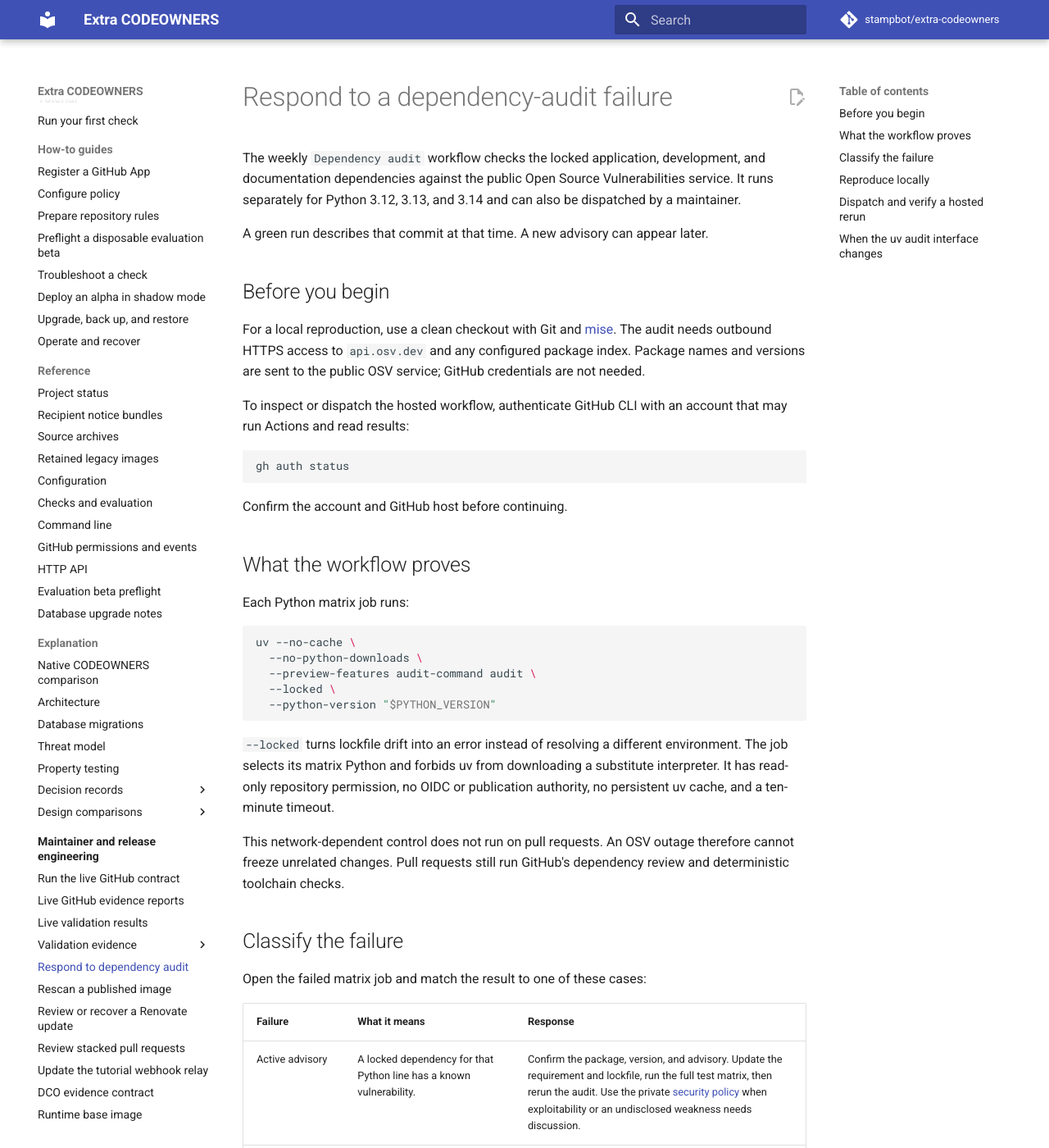
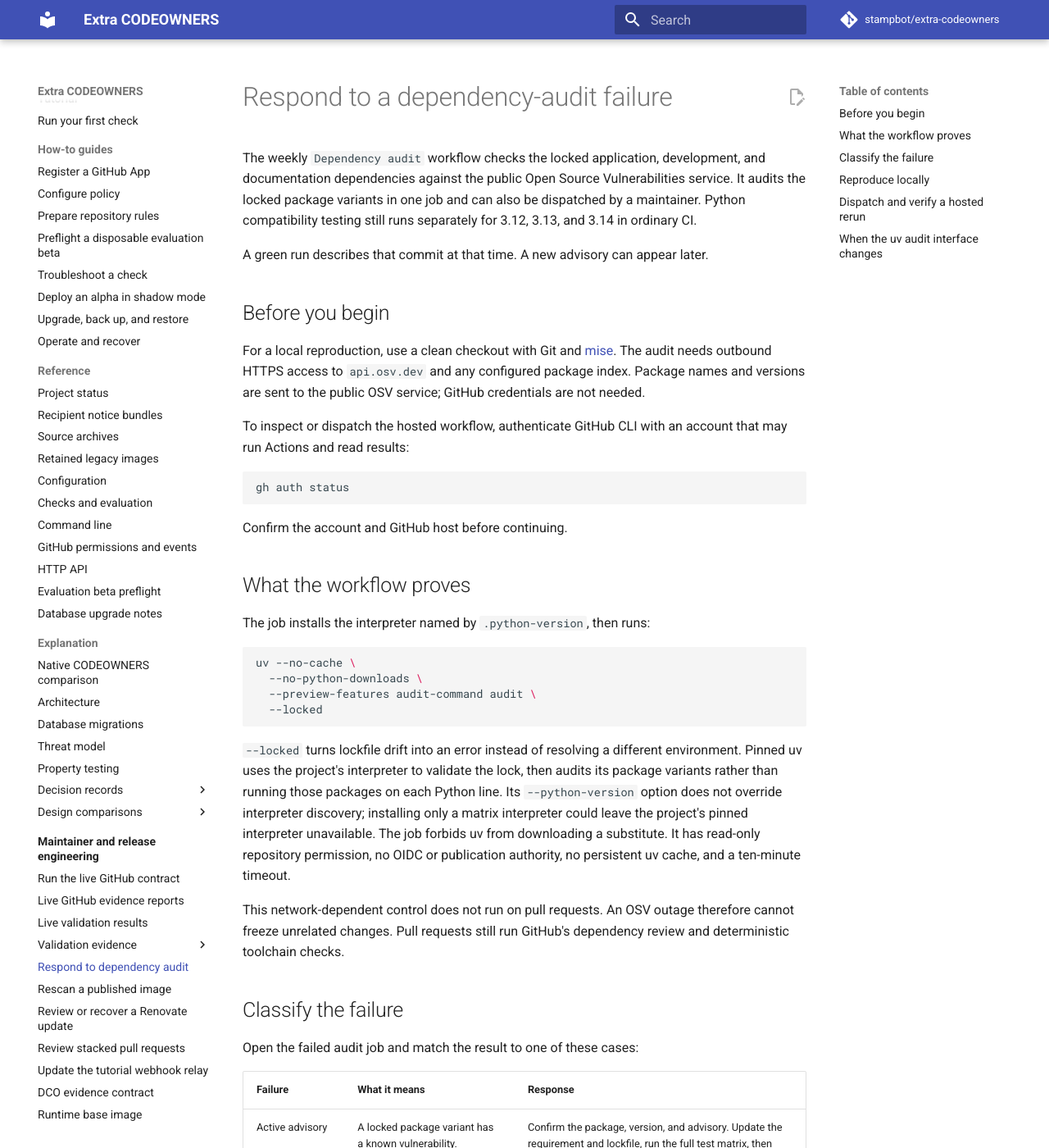
Before and after one commit to stampbot/extra-codeowners, an MkDocs documentation site: the page built from docs/how-to/respond-to-dependency-audit.md, in a window 1280 px wide and 1400 px high. Shown: the whole window at 82% size. Built offline with MkDocs 1.6.1 and Material for MkDocs 9.7.7, drawn with Linux system fonts in a browser that asks for light colours; comment, search, counter and statistics services are not loaded; some of the changed text lies outside the part shown.

Commit message:
fix: audit the full lock with the pinned project interpreter (#281)
Signed-off-by: Danny Sauer <github@dannysauer.com>

````diff
--- a/docs/how-to/respond-to-dependency-audit.md
+++ b/docs/how-to/respond-to-dependency-audit.md
@@ -2,8 +2,9 @@
 
 The weekly `Dependency audit` workflow checks the locked application,
 development, and documentation dependencies against the public Open Source
-Vulnerabilities service. It runs separately for Python 3.12, 3.13, and 3.14 and
-can also be dispatched by a maintainer.
+Vulnerabilities service. It audits the locked package variants in one job and
+can also be dispatched by a maintainer. Python compatibility testing still
+runs separately for 3.12, 3.13, and 3.14 in ordinary CI.
 
 A green run describes that commit at that time. A new advisory can appear
 later.
@@ -27,19 +28,22 @@ Confirm the account and GitHub host before continuing.
 
 ## What the workflow proves
 
-Each Python matrix job runs:
+The job installs the interpreter named by `.python-version`, then runs:
 
 ```bash
 uv --no-cache \
   --no-python-downloads \
   --preview-features audit-command audit \
-  --locked \
-  --python-version "$PYTHON_VERSION"
+  --locked
 ```
 
 `--locked` turns lockfile drift into an error instead of resolving a different
-environment. The job selects its matrix Python and forbids uv from downloading
-a substitute interpreter. It has read-only repository permission, no OIDC or
+environment. Pinned uv uses the project's interpreter to validate the lock,
+then audits its package variants rather than running those packages on each
+Python line. Its `--python-version` option does not override interpreter
+discovery; installing only a matrix interpreter could leave the project's
+pinned interpreter unavailable. The job forbids uv from downloading
+a substitute. It has read-only repository permission, no OIDC or
 publication authority, no persistent uv cache, and a ten-minute timeout.
 
 This network-dependent control does not run on pull requests. An OSV outage
@@ -48,14 +52,15 @@ dependency review and deterministic toolchain checks.
 
 ## Classify the failure
 
-Open the failed matrix job and match the result to one of these cases:
+Open the failed audit job and match the result to one of these cases:
 
 | Failure | What it means | Response |
 | --- | --- | --- |
-| Active advisory | A locked dependency for that Python line has a known vulnerability. | Confirm the package, version, and advisory. Update the requirement and lockfile, run the full test matrix, then rerun the audit. Use the private [security policy](https://github.com/stampbot/extra-codeowners/security/policy) when exploitability or an undisclosed weakness needs discussion. |
+| Active advisory | A locked package variant has a known vulnerability. | Confirm the package, version, and advisory. Update the requirement and lockfile, run the full test matrix, then rerun the audit. Use the private [security policy](https://github.com/stampbot/extra-codeowners/security/policy) when exploitability or an undisclosed weakness needs discussion. |
 | Withdrawn or adverse release | A locked version is no longer acceptable upstream—for example, an index quarantined or withdrew it. | Treat the event as a supply-chain incident. Verify the upstream project and index record, select a reviewed replacement, regenerate the lockfile, and rerun tests and audit. Do not restore an unknown file from local cache. |
 | OSV or network failure | The job did not obtain a complete answer. | Check service status and runner networking, then rerun the same commit. If the outage continues, record evidence from an independent advisory source and leave the failed run visible. Do not add an ignore to hide an outage. |
-| Lockfile or resolution mismatch | `uv.lock` does not describe the checked-out project for that Python line. | Reproduce with the pinned uv version, change project metadata and lockfile together, and run all supported Python tests. |
+| Lockfile or resolution mismatch | `uv.lock` does not describe the checked-out project. | Reproduce with the pinned uv version, change project metadata and lockfile together, and run all supported Python tests. |
+| Missing interpreter | uv cannot find the Python named by `.python-version`. | Install that interpreter. An audit target flag does not replace the project's interpreter requirement. Don't enable implicit downloads to hide a runner setup error. |
 
 A scheduled failure does not add a new check to an already-open pull request.
 Maintainers must identify affected open changes and any published artifacts,
@@ -65,21 +70,18 @@ pause publication when needed, and carry remediation through normal review.
 
 Review the checked-out revision and `mise.toml` before trusting it. `mise
 trust` permits repository configuration and tasks to execute locally. Then
-install the pinned tools and run all three resolutions:
+install the pinned tools and audit the lock:
 
 ```bash
 mise trust
 mise install
-for python_version in 3.12 3.13 3.14; do
-  mise exec -- uv --no-cache \
-    --no-python-downloads \
-    --preview-features audit-command audit \
-    --locked \
-    --python-version "$python_version"
-done
+mise exec -- uv --no-cache \
+  --no-python-downloads \
+  --preview-features audit-command audit \
+  --locked
 ```
 
-The same package should fail locally for the affected Python line. A network
+The same locked package variant should fail locally. A network
 failure remains an unknown result, not a clean audit.
 
 ## Dispatch and verify a hosted rerun
@@ -99,7 +101,7 @@ gh run list \
 Before using the listed run as evidence, confirm that `headSha` is the intended
 `main` commit. Open its URL or pass `databaseId` to `gh run watch`.
 
-Record the commit, Python version, advisory or outage evidence, remediation,
+Record the commit, pinned interpreter, advisory or outage evidence, remediation,
 and successful rerun in the issue or pull request. Leave out credentials,
 private index URLs, and environment dumps.
 
````
Also changed, not shown: 2 other files.
